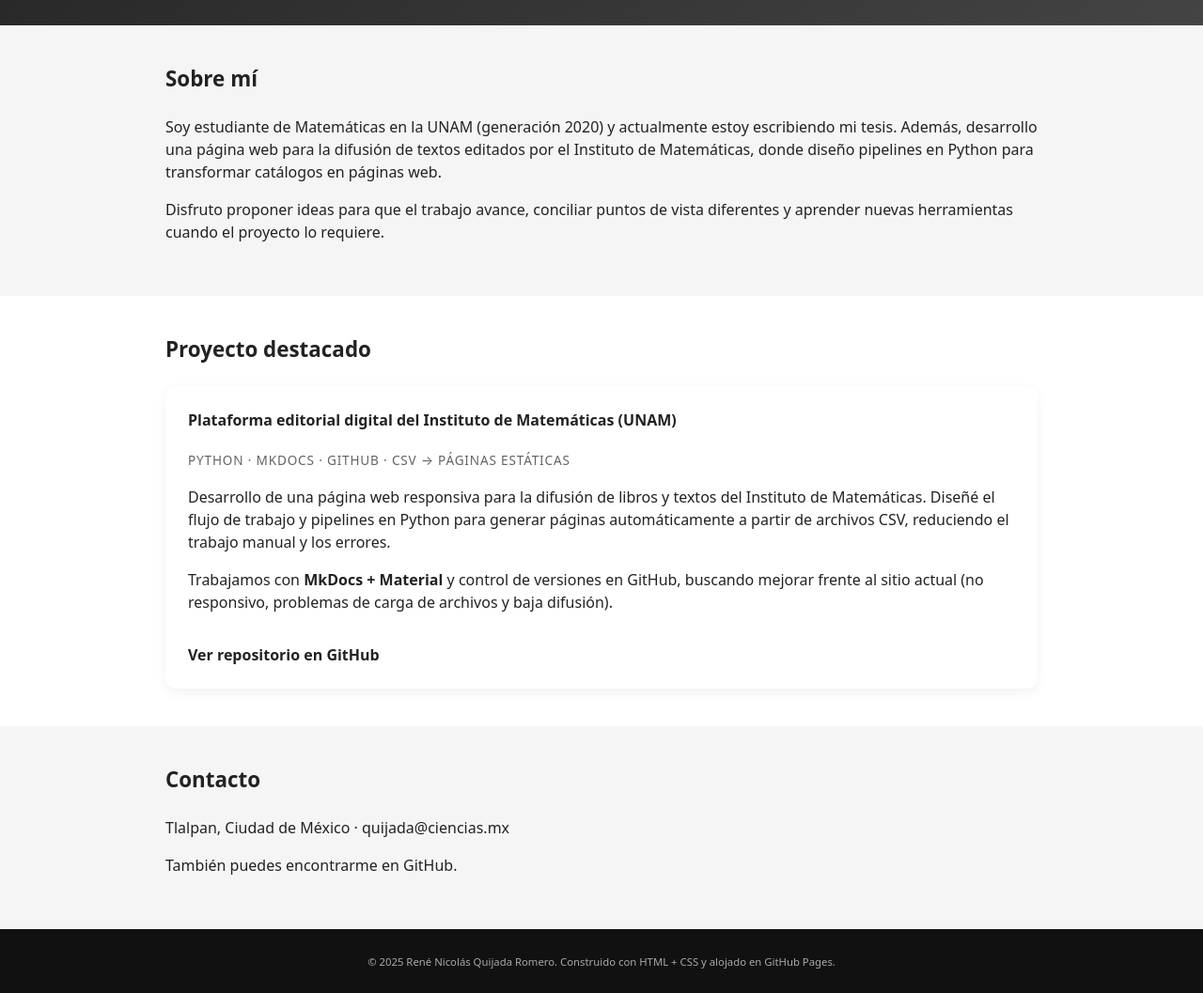
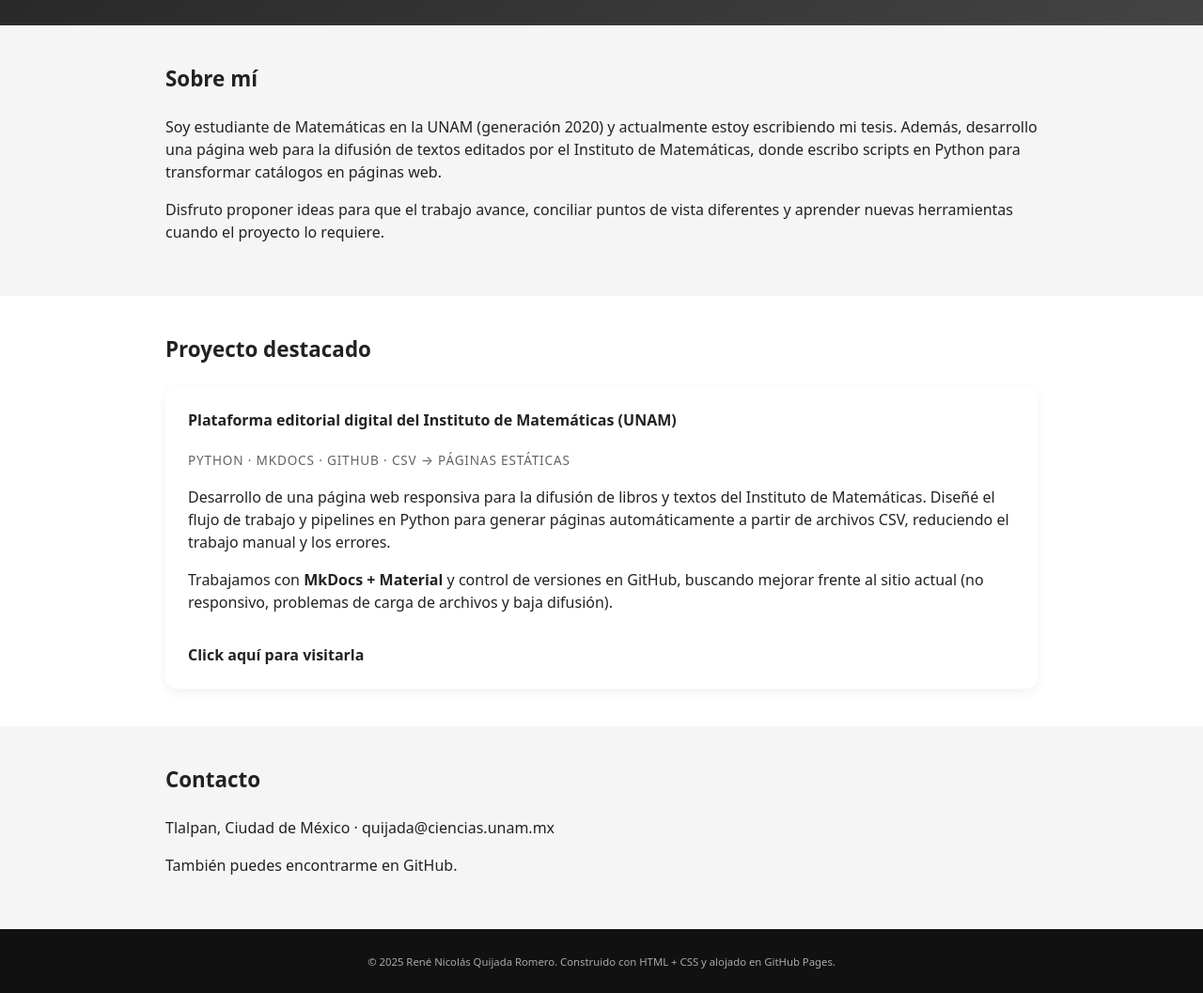
Before and after one commit to nicoqr-alt/nicoqr-alt.github.io, a plain HTML site: page index.html in a window 1280 px wide. Shown: the part 380-1437 px from the top of the page at 94% size. Drawn offline with Linux system fonts and the light colour scheme.

Commit message:
Update personal information and links in index.html

```diff
--- a/index.html
+++ b/index.html
@@ -4,7 +4,7 @@
   <meta charset="UTF-8">
   <title>René Nicolás Quijada Romero – Desarrollador Web Junior</title>
   <meta name="viewport" content="width=device-width, initial-scale=1">
-  <meta name="description" content="Página personal de René Nicolás Quijada Romero, estudiante de Matemáticas y desarrollador web junior.">
+  <meta name="description" content="Página personal de René Nicolás Quijada Romero, matemático y desarrollador web junior.">
   <link rel="stylesheet" href="styles.css">
 </head>
 <body>
@@ -41,7 +41,7 @@
         <p>
           Soy estudiante de Matemáticas en la UNAM (generación 2020) y actualmente
           estoy escribiendo mi tesis. Además, desarrollo una página web para la difusión
-          de textos editados por el Instituto de Matemáticas, donde diseño pipelines
+          de textos editados por el Instituto de Matemáticas, donde escribo scripts
           en Python para transformar catálogos en páginas web.
         </p>
         <p>
@@ -69,8 +69,8 @@
             buscando mejorar frente al sitio actual (no responsivo, problemas de carga
             de archivos y baja difusión).
           </p>
-          <a class="card-link" href="https://github.com/nicoqr-alt/digi_papiros" target="_blank" rel="noopener">
-            Ver repositorio en GitHub
+          <a class="card-link" href="https://nicoqr-alt.github.io/digi_papiros/" target="_blank" rel="noopener">
+            Click aquí para visitarla
           </a>
         </article>
       </div>
@@ -81,7 +81,7 @@
         <h3>Contacto</h3>
         <p>
           Tlalpan, Ciudad de México ·
-          <a href="mailto:quijada@ciencias.mx">quijada@ciencias.mx</a>
+          <a href="mailto:quijada@ciencias.unam.mx">quijada@ciencias.unam.mx</a>
         </p>
         <p>
           También puedes encontrarme en
```
